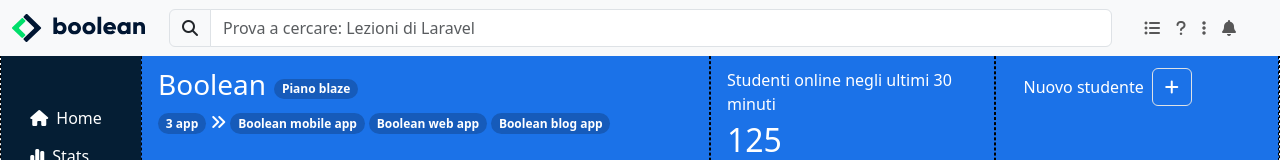
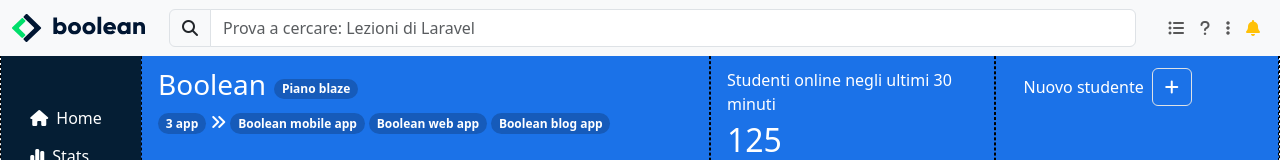
Before and after one commit to Carlo-Adile/html-css-bootstrap-dashboard, a plain HTML site: page index.html in a window 1280 px wide. Shown: the top 160 px of the page. Drawn offline with nearby package versions, Linux system fonts and the light colour scheme.

Commit message:
header navbar overhaul

```diff
--- a/index.html
+++ b/index.html
@@ -18,8 +18,8 @@
 <body>
     <header id="site_header" class="">
         <nav class="navbar bg-light navbar-expand">
-            <div class="container-fluid">
-                <div class="row w-100 flex-nowrap justify-content-between align-items-center">
+            <div class="container-fluid p-0">
+                <div class="row w-100 flex-nowrap justify-content-between align-items-center mx-auto">
                     <!-- logo -->
                     <div class="nav-left col-auto">
                         <a href="#">
@@ -54,7 +54,7 @@
                             </li>
                             <li class="nav-item">
                                 <a class="nav-link" aria-current="page" href="#">
-                                    <i class="fa-solid fa-bell"></i>
+                                    <i class="fa-solid fa-bell text-warning"></i>
                                 </a>
                             </li>
                         </ul>
```
